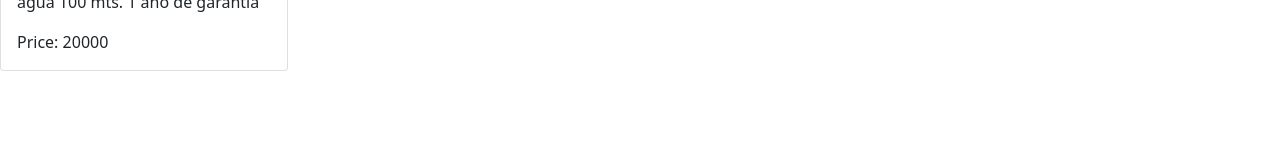
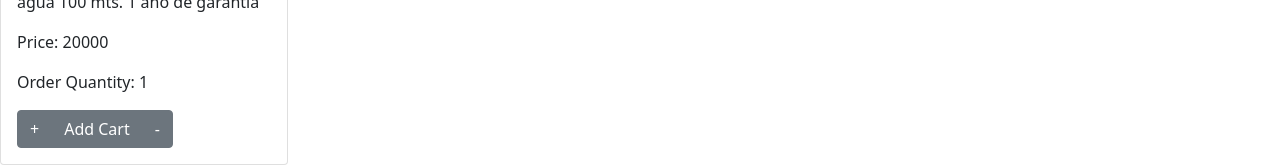
Before and after one commit to pargon/jewelry-app, a React (Create React App) app: page /item/a1 in a window 1280 px wide. Shown: the part 714-879 px from the top of the page. Before the commit the page ends 800 px from the top, so only its background shows below. Built offline with nearby package versions, Linux system fonts and the light colour scheme.

Commit message:
add view cart

```diff
--- a/src/App.js
+++ b/src/App.js
@@ -2,15 +2,11 @@ import "./App.css";
 import NavBar from "./components/NavBar";
 import ItemListContainer from "./components/ItemListContainer";
 import ItemDetailContainer from "./components/ItemDetailContainer";
-import ItemCount from "./components/ItemCount";
 import { useState } from "react";
 import { BrowserRouter, Routes, Route } from "react-router-dom";
 
 function App() {
   const [valueCart, setValueCart] = useState();
-  const onAdd = (qtyReq) => {
-    setValueCart(qtyReq);
-  };
 
   return (
     <>
@@ -29,9 +25,12 @@ function App() {
             path="/item/:id"
             element={<ItemDetailContainer/>}
           />
+          <Route
+            path="/cart"
+            element={<ItemDetailContainer/>}
+          />
         </Routes>{" "}
       </BrowserRouter>{" "}
-      {/* <ItemCount initial={1} stock={10} onAdd={onAdd} />{" "} */}
     </>
   );
 }
--- /dev/null
+++ b/src/components/Cart.jsx
@@ -0,0 +1,12 @@
+import React from 'react'
+import { Link } from "react-router-dom";
+
+function Cart() {
+  return (
+    <>
+        <Link to={"/cart"}>Ver Carrito</Link>
+    </>
+  )
+}
+
+export default Cart
--- a/src/components/ItemCount.jsx
+++ b/src/components/ItemCount.jsx
@@ -2,7 +2,7 @@ import React from "react";
 import { useState } from "react";
 import { Card, Button, ButtonGroup } from "react-bootstrap";
 
-function ItemCount({ initial, stock, onAdd }) {
+function ItemCount({ initial, stock, onAdd, onViewCart }) {
   const [value, setValue] = useState(initial);
 
   const sum = () => {
@@ -20,6 +20,7 @@ function ItemCount({ initial, stock, onAdd }) {
   const addValueCart = () => {
     if (value <= stock) {
       onAdd(value);
+      onViewCart(true);
     } else {
       alert(`Not Stock Available`);
     }
@@ -27,10 +28,6 @@ function ItemCount({ initial, stock, onAdd }) {
 
   return (
     <>
-      <Card style={{ width: "18rem" }}>
-        <Card.Img />
-        <Card.Body>
-          <Card.Title>Product A</Card.Title>
       <Card.Text>Order Quantity: {value}</Card.Text>
       <ButtonGroup>
         <Button onClick={sum} variant="secondary">
@@ -43,8 +40,6 @@ function ItemCount({ initial, stock, onAdd }) {
           -
         </Button>
       </ButtonGroup>
-        </Card.Body>
-      </Card>
     </>
   );
 }
--- a/src/components/ItemDetail.jsx
+++ b/src/components/ItemDetail.jsx
@@ -1,7 +1,12 @@
-import React from "react";
+import { useState } from "react";
 import { Card } from "react-bootstrap";
+import ItemCount from "./ItemCount";
+import Cart from "./Cart";
 
 function ItemDetail({ item }) {
+  const [qty, setQty] = useState(0);
+  const [viewCart, setViewCart] = useState(false);
+
   return (
     <>
       <Card style={{ width: "18rem" }}>
@@ -10,6 +15,16 @@ function ItemDetail({ item }) {
           <Card.Title>{item.title}</Card.Title>
           <Card.Text>{item.description}</Card.Text>
           <Card.Text>Price: {item.price}</Card.Text>
+          {viewCart ? (
+            <Cart></Cart>
+          ) : (
+            <ItemCount
+              initial={1}
+              stock={10}
+              onAdd={setQty}
+              onViewCart={setViewCart}
+            ></ItemCount>
+          )}
         </Card.Body>
       </Card>
     </>
```
Lines whose indentation alone changed are shown as unchanged.
